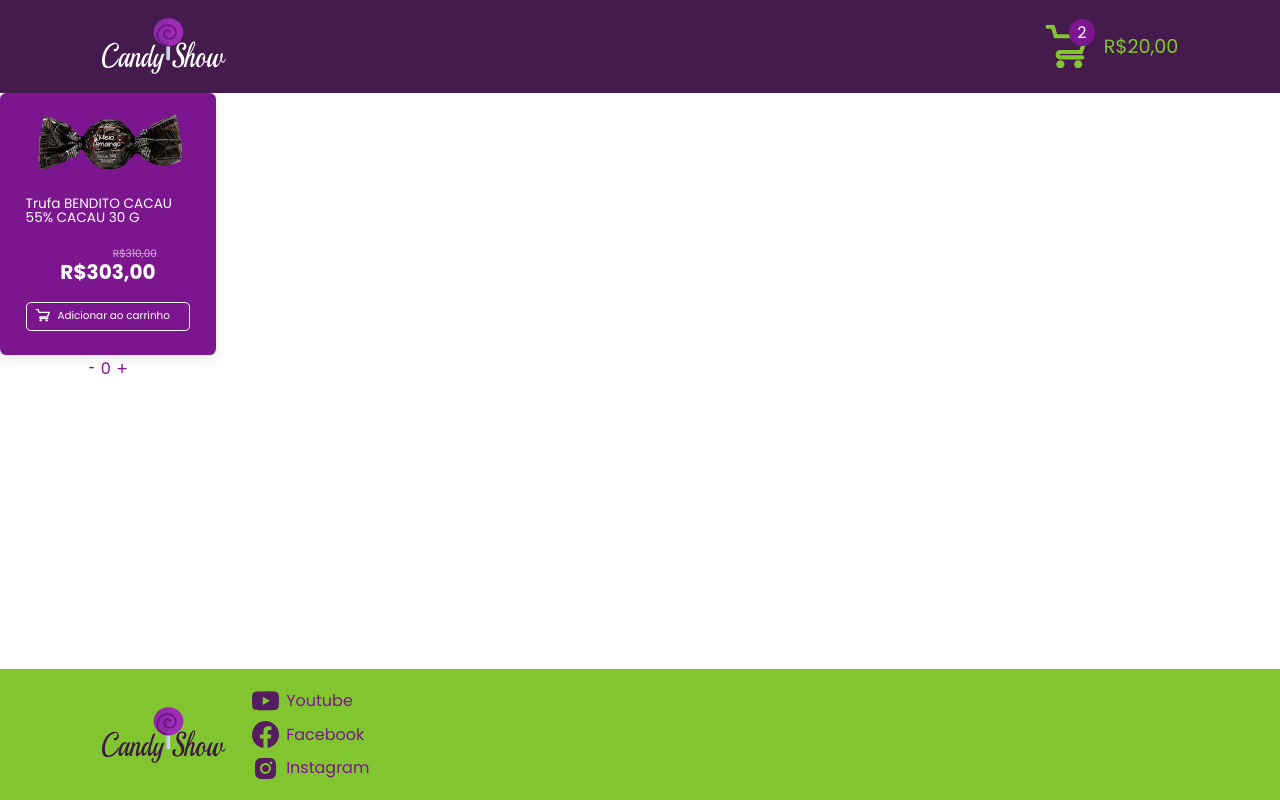
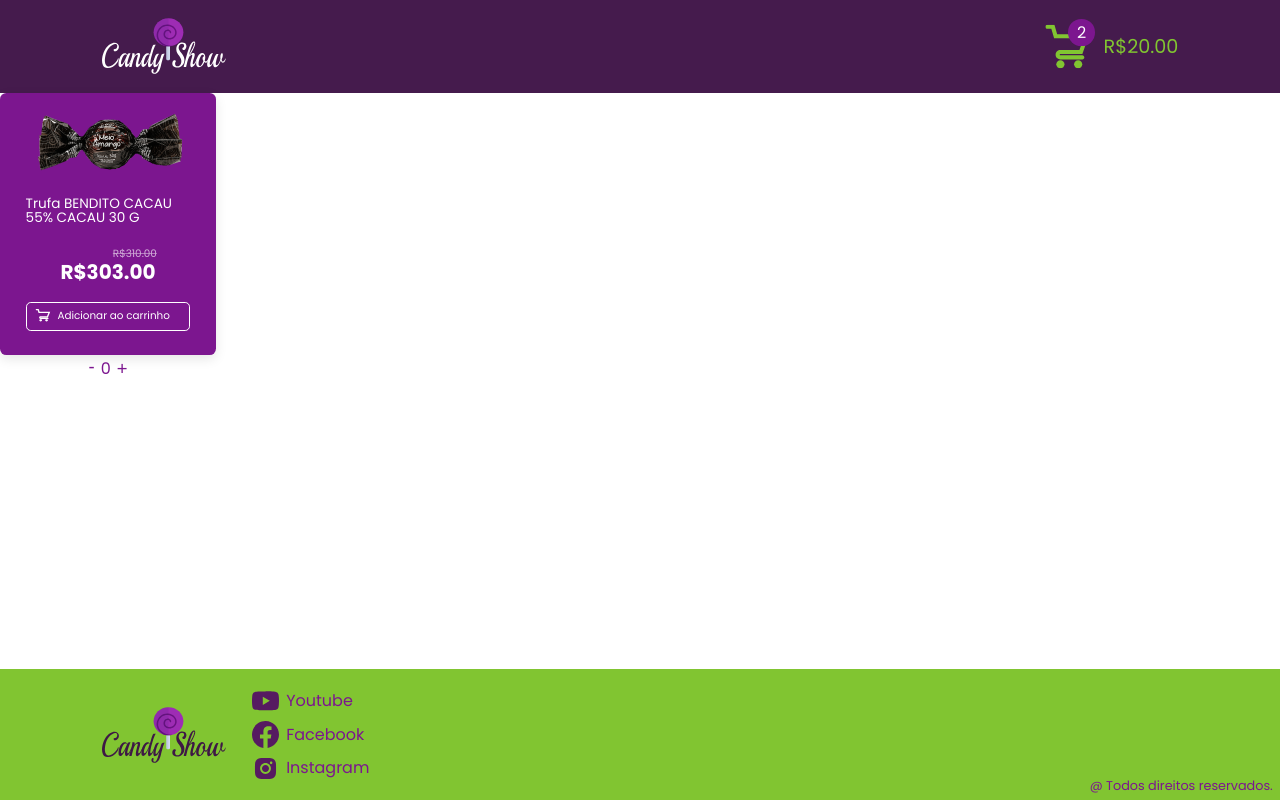
Before and after one commit to XxWexX5/candy-show, a Next.js app: page / in a window 1280 px wide. Built offline with nearby package versions, Linux system fonts and the light colour scheme; no server answers; what miragejs would draw is missing.

Commit message:
[ FEATURE ] Adding reserved rights in the footer.

```diff
--- a/components/Cart/index.tsx
+++ b/components/Cart/index.tsx
@@ -19,9 +19,7 @@
       </Styles.Cart>
 
       <Styles.Price>
-        {value
-          .toLocaleString("en-US", { style: "currency", currency: "BRL" })
-          .replaceAll(".", ",")}
+        {value.toLocaleString("en-US", { style: "currency", currency: "BRL" })}
       </Styles.Price>
     </Styles.WrapperCart>
   );
--- a/components/Footer/index.tsx
+++ b/components/Footer/index.tsx
@@ -16,6 +16,10 @@
 
           <SocialMedia text="instagram" href="https://www.instagram.com" />
         </div>
+
+        <p className="container-reserved-rights">
+          @ Todos direitos reservados.
+        </p>
       </div>
     </Styles.WrapperFooter>
   );
--- a/components/Footer/styles.jsx
+++ b/components/Footer/styles.jsx
@@ -21,5 +21,12 @@
         margin-top: 0.4rem;
       }
     }
+
+    .container-reserved-rights {
+      position: absolute;
+      bottom: 0.45rem;
+      right: 0.45rem;
+      font-size: 0.8rem;
+    }
   `};
 `;
--- a/components/Product/index.tsx
+++ b/components/Product/index.tsx
@@ -28,21 +28,17 @@
 
         <Styled.WrapperPrice>
           <div className="older-price">
-            {olderPrice
-              .toLocaleString("en-US", {
-                style: "currency",
-                currency: "BRL",
-              })
-              .replaceAll(".", ",")}
+            {olderPrice.toLocaleString("en-US", {
+              style: "currency",
+              currency: "BRL",
+            })}
           </div>
 
           <div className="price">
-            {price
-              .toLocaleString("en-US", {
-                style: "currency",
-                currency: "BRL",
-              })
-              .replaceAll(".", ",")}
+            {price.toLocaleString("en-US", {
+              style: "currency",
+              currency: "BRL",
+            })}
           </div>
         </Styled.WrapperPrice>
 
```
